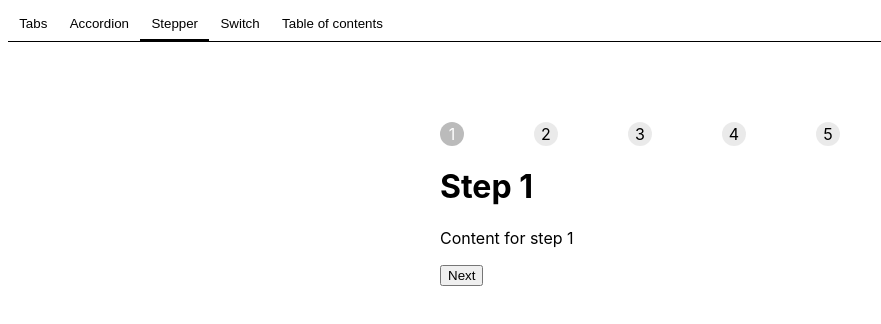
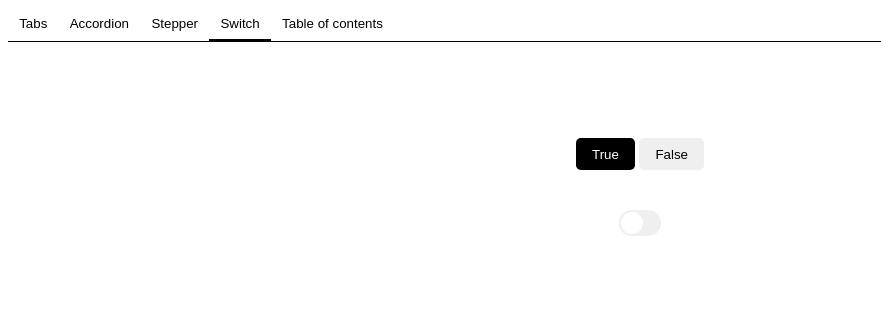
Before and after one commit to HeadMad/svelte-super, a SvelteKit app: page / in a window 1280 px wide. Shown: the top 324 px of the page, without its empty margins (0-881 px from the left). Built offline with nearby package versions, Linux system fonts and the light colour scheme.

Commit message:
fix id param in SuperControl

```diff
--- /dev/null
+++ b/src/examples/switch.svelte
@@ -0,0 +1,89 @@
+<script>
+	import Switch from '$lib';
+</script>
+<div class="block">
+
+  <Switch let:select let:open let:close let:toggle>
+    <div class="switcher">
+      <Switch.Control id="1" let:id let:active active>
+        <button class:active on:click={() => select(id)}>True</button>
+      </Switch.Control>
+
+      <Switch.Control id="0" let:id let:active>
+        <button class:active on:click={() => select(id)}>False</button>
+      </Switch.Control>
+    </div>
+
+
+    <div class="toggle-wrap">
+      <Switch.Control id="toggle" let:id let:active >
+          <button
+            on:click={() => toggle(id)}
+            class="toggle"
+            class:active
+          ></button>
+        </Switch.Control>
+    </div>
+
+  </Switch>
+</div>
+
+<style>
+  .block {
+    max-width: 350px;
+    padding: 1rem;
+    margin: 5rem auto auto;
+  }
+  .switcher {
+    text-align: center;
+  }
+  .switcher button {
+    border: 0;
+    height: 2rem;
+    border-radius: 0.3rem;
+    padding: 0 1rem;
+  }
+	.switcher .active {
+		background: black;
+		color: white;
+	}
+
+  .toggle-wrap {
+    margin-top: 2rem;
+    text-align: center;
+  }
+
+  .toggle {
+    display: inline-block;
+    width: 2.6rem;
+    height: 1.6rem;
+    border-radius: .8rem;
+    background: buttonface;
+    margin: 0.5rem;
+    position: relative;
+    border: 0;
+    cursor: pointer;
+    transition: .3s;
+  }
+
+  .toggle::after {
+    content: "";
+    position: absolute;
+    width: 1.4rem;
+    height: 1.4rem;
+    border-radius: .7rem;
+    background: white;
+    top: .1rem;
+    left: .1rem;
+    transition: .3s;
+  }
+
+  .toggle.active {
+    background: black;
+  }
+
+  .toggle.active::after {
+    left: auto;
+    left: 1.1rem;
+  }
+	</style>
--- a/src/lib/super-control.svelte
+++ b/src/lib/super-control.svelte
@@ -1,7 +1,7 @@
 <script>
   import { getContext } from "svelte";
   export let active = false;
-  export let id;
+  export let id = undefined;
 
   const { ids, actives } = getContext("super");
 
--- a/src/routes/+page.svelte
+++ b/src/routes/+page.svelte
@@ -3,12 +3,13 @@
 	import Accordion from '$examples/accordion.svelte';
 	import Tabs from '$examples/tabs.svelte';
 	import Stepper from '$examples/stepper.svelte';
+	import Switch from '$examples/switch.svelte';
 
   const tabs = {
     Tabs,
 		Accordion,
 		Stepper,
-		'Switch': '',
+		Switch,
 		'Table of contents': ''
   };
 </script>
@@ -21,7 +22,7 @@
   </div>
 
   {#each Object.keys(tabs) as key}
-    <SuperContent id={key} opened={key === 'Stepper'}>
+    <SuperContent id={key} opened={key === 'Switch'}>
       <div class="content">
         <svelte:component this={tabs[key]} />
       </div>
```
